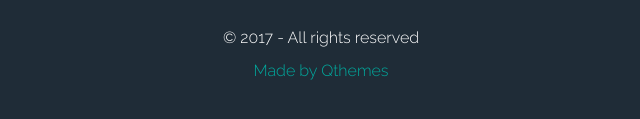
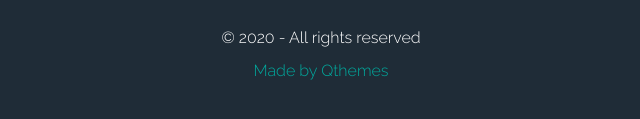
Before and after one commit to MisfitPixel/bumpcoaching.com, a plain HTML site: page index.html in a window 1280 px wide. Shown: the part 5697-5816 px from the top of the page, 319-959 px from the left. Drawn offline with nearby package versions, Linux system fonts and the light colour scheme; some packages are replaced by stand-ins of ours; a script that the page names is missing.

Commit message:
Update index.html

```diff
--- a/index.html
+++ b/index.html
@@ -472,7 +472,7 @@ performers.</p>
                                         <li><a href="https://www.linkedin.com/in/debbie-fredericks" target="_blank"><i class="fa fa-linkedin fa-fw"></i></a></li>
                                 </ul>
 
-                                <p class="text-center">© 2017 - All rights reserved</p>
+                                <p class="text-center">© 2020 - All rights reserved</p>
                                 <p class="text-center"><a href="https://wrapbootstrap.com/user/qthemes" target="_blank">Made by Qthemes</a></p>
 
                         </div>
```
